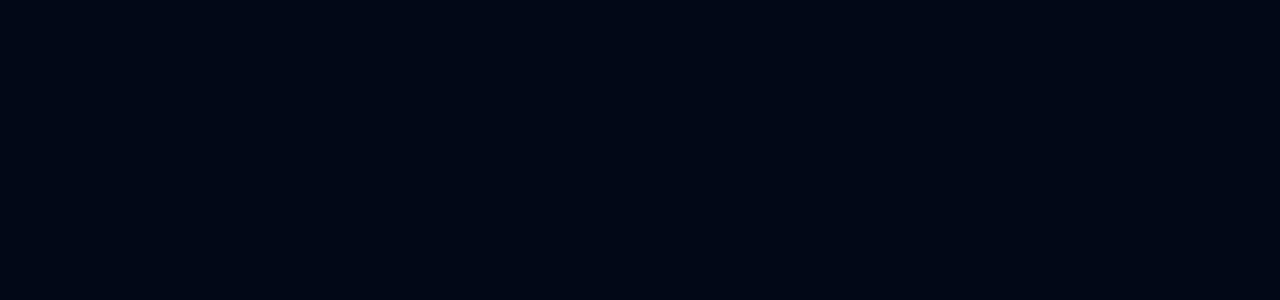
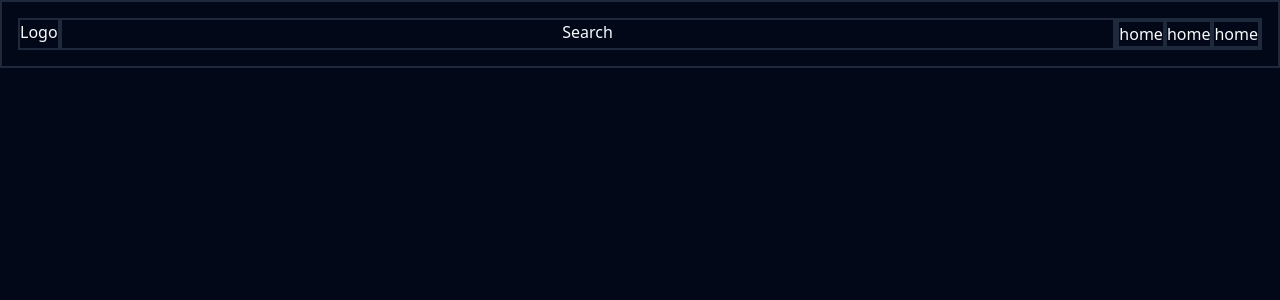
Before and after one commit to Aryanop0914/viewify, a React (Vite) app in the folder client/: page /navbar in a window 1280 px wide. Before the commit this address had no page. Shown: the top 300 px of the page. Built offline with nearby package versions, Linux system fonts and the light colour scheme.

Commit message:
Designing Navbar

```diff
--- a/client/src/App.tsx
+++ b/client/src/App.tsx
@@ -1,12 +1,14 @@
 import { Route, Routes } from 'react-router-dom';
 import Home from './app/Home';
 import Register from './app/Register';
+import Navbar from './app/Navbar';
 
 function App() {
    return (
       <>
          <Routes>
             <Route path="/" element={<Home />} />
+            <Route path="/navbar" element={<Navbar />} />
             <Route path="/register" element={<Register />} />
          </Routes>
       </>
--- /dev/null
+++ b/client/src/app/Navbar.tsx
@@ -0,0 +1,15 @@
+const Navbar = () => {
+   return (
+      <div className="flex justify-evenly border-2 p-4">
+         <h1 className=" border-2">Logo</h1>
+         <h2 className="grow  border-2 text-center">Search</h2>
+         <div className="flex justify-evenly border-2">
+            <h2 className=" border-2">home</h2>
+            <h2 className=" border-2">home</h2>
+            <h2 className=" border-2">home</h2>
+         </div>
+      </div>
+   );
+};
+
+export default Navbar;
```
